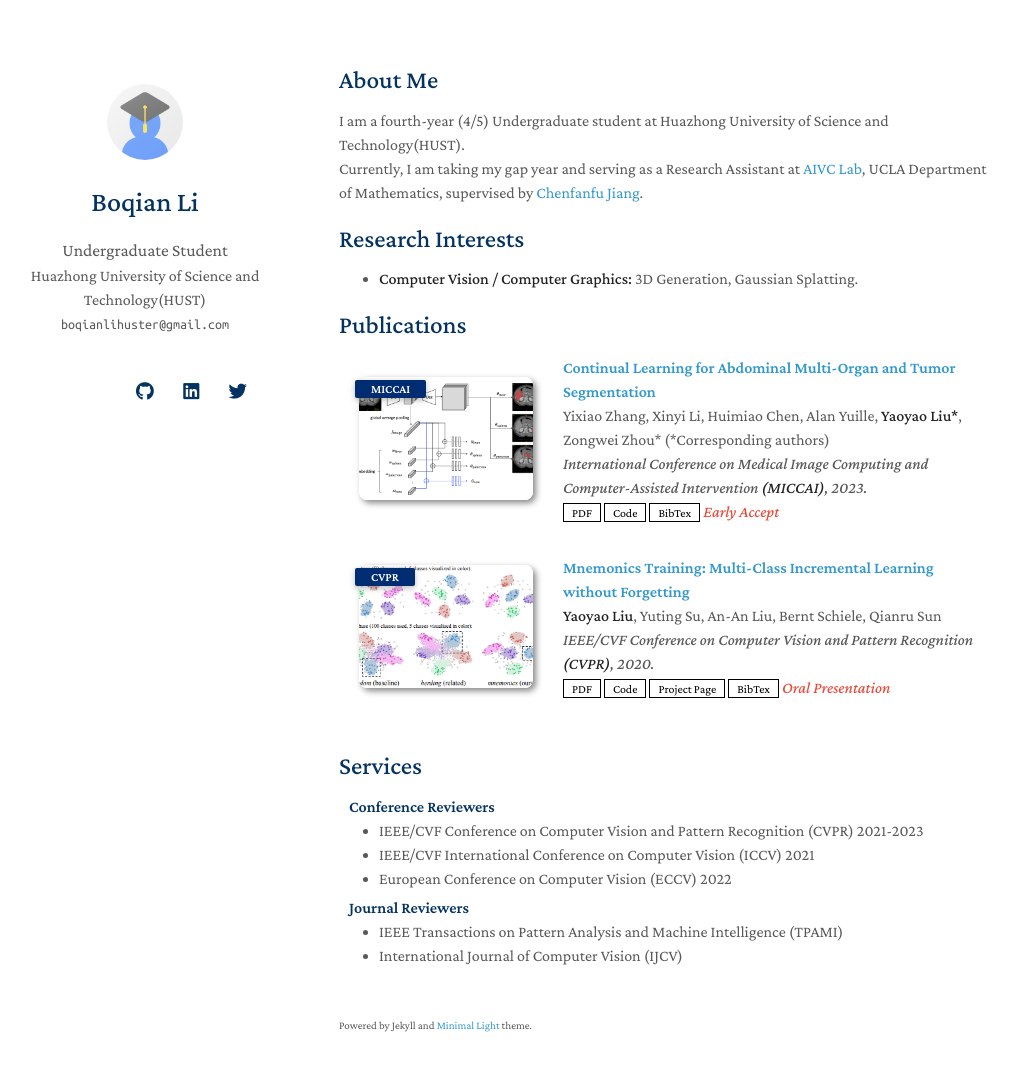
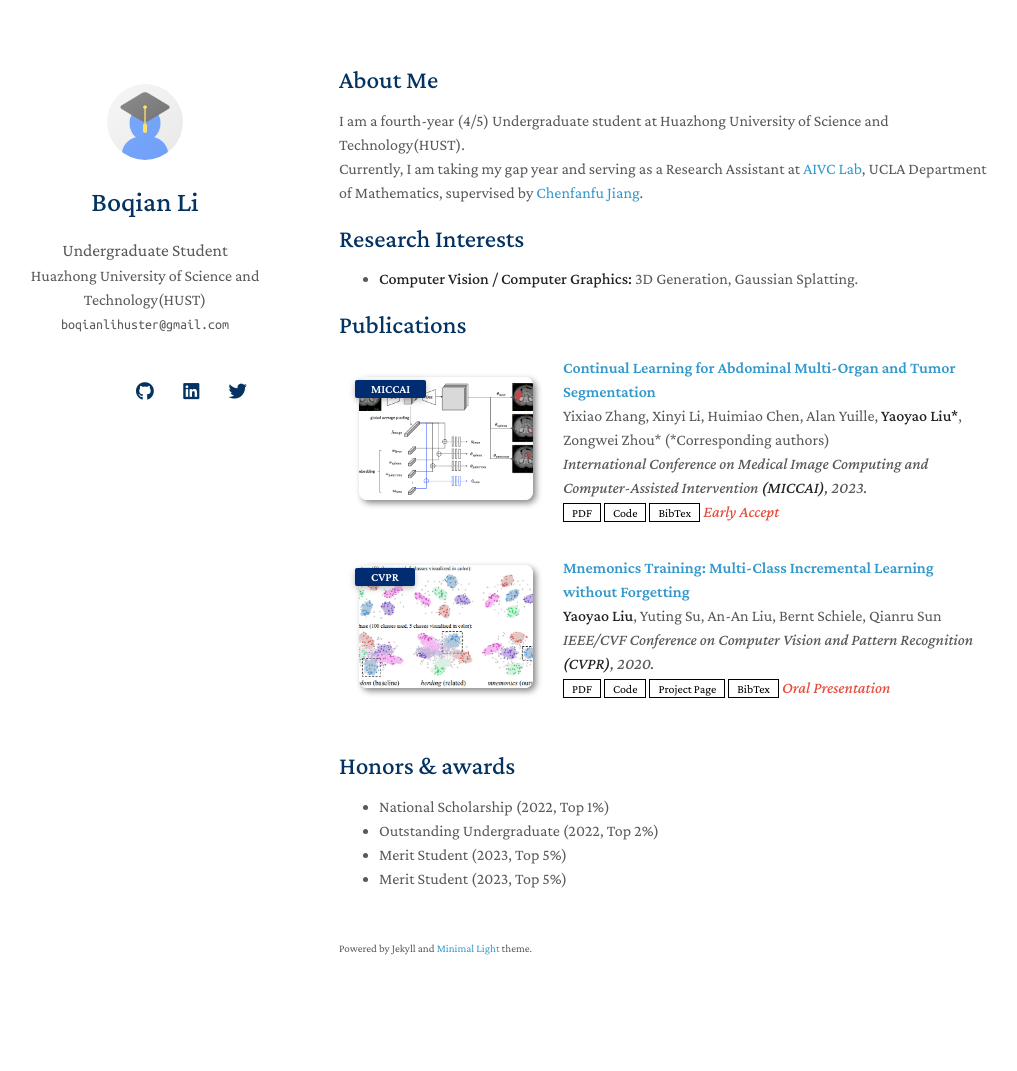
Before and after one commit to boqian-li/boqian-li.github.io, a Jekyll site: the page built from index.md, in a window 1280 px wide and 1106 px high. Shown: the top 1071 px of the window, without its empty margins (131-1148 px from the left). Built offline with Jekyll 4.4.1, drawn with Linux system fonts in a browser that asks for light colours; nearby versions of some CDN libraries; a style sheet for code colours, icons or effects is not loaded; our own code applies the rules of GitHub Pages for plain Markdown files.

Commit message:
Update services.md

```diff
--- a/_includes/services.md
+++ b/_includes/services.md
@@ -1,16 +1,6 @@
-## Services
+## Honors & awards
 
-<h4 style="margin:0 10px 0;">Conference Reviewers</h4>
-
-<ul style="margin:0 0 5px;">
-  <li><a href="http://cvpr2023.thecvf.com/"><autocolor>IEEE/CVF Conference on Computer Vision and Pattern Recognition (CVPR) 2021-2023</autocolor></a></li>
-  <li><a href="http://iccv2021.thecvf.com/"><autocolor>IEEE/CVF International Conference on Computer Vision (ICCV) 2021</autocolor></a></li>
-  <li><a href="https://eccv2022.ecva.net/"><autocolor>European Conference on Computer Vision (ECCV) 2022</autocolor></a></li>
-</ul>
-
-<h4 style="margin:0 10px 0;">Journal Reviewers</h4>
-
-<ul style="margin:0 0 20px;">
-  <li><a href="https://www.computer.org/csdl/journal/tp"><autocolor>IEEE Transactions on Pattern Analysis and Machine Intelligence (TPAMI)</autocolor></a></li>
-  <li><a href="https://www.springer.com/journal/11263"><autocolor>International Journal of Computer Vision (IJCV)</autocolor></a></li>
-</ul>
+* National Scholarship (2022, Top 1%)
+* Outstanding Undergraduate (2022, Top 2%)
+* Merit Student (2023, Top 5%)
+* Merit Student (2023, Top 5%)
```
